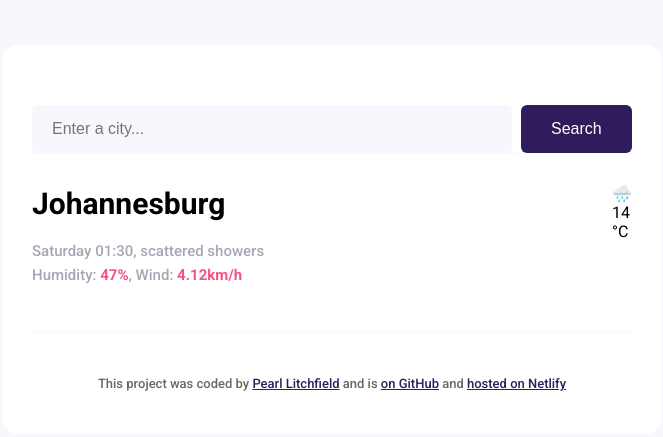
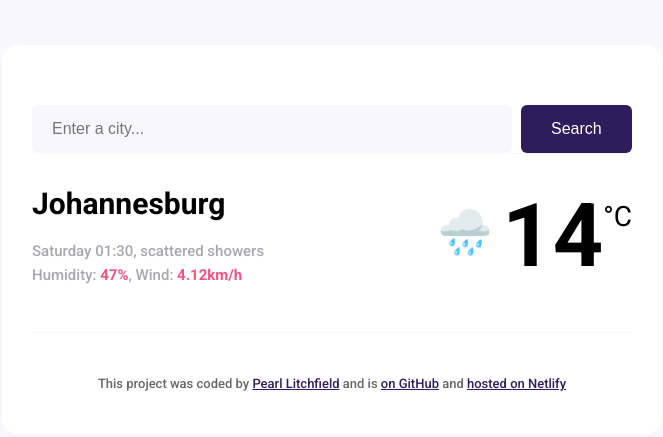
Before and after one commit to pearllitchfield/weather-application-two-github, a plain HTML site: page index.html in a window 1280 px wide. Shown: the whole page, without its empty margins (308-971 px from the left). Drawn offline with Linux system fonts and the light colour scheme.

Commit message:
Updated style.css
Added css to style.css file.

```diff
--- a/style.css
+++ b/style.css
@@ -66,6 +66,26 @@ main {
   color: #f65282;
 }
 
+.weather-app-temperature-container {
+  display: flex;
+}
+
+.weather-app-icon {
+  font-size: 44px;
+  margin-top: 22px;
+}
+
+.weather-app-temperature {
+  font-size: 88px;
+  margin-left: 10px;
+  font-weight: bold;
+}
+
+.weather-app-units {
+  margin-top: 16px;
+  font-size: 28px;
+}
+
 footer {
   border-top: 1px solid #f9f7fe;
   padding: 30px 0 0 0;
```
